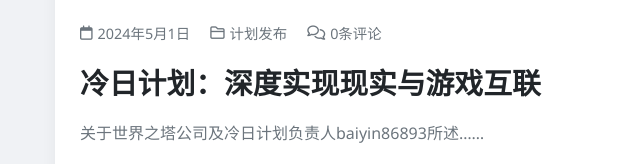
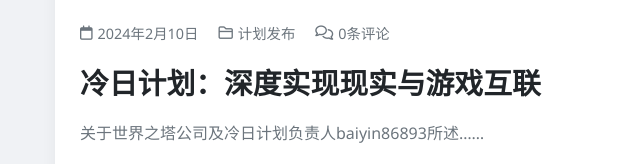
Before and after one commit to BlackCat123768/JJWwot.github.io, a plain HTML site: page index.html in a window 1280 px wide. Shown: the part 361-525 px from the top of the page, 0-640 px from the left. Drawn offline with Linux system fonts and the light colour scheme.

Commit message:
Update index.html

```diff
--- a/index.html
+++ b/index.html
@@ -505,7 +505,7 @@
                     </div>
                     <div class="article-content">
                         <div class="article-meta">
-                            <span><i class="far fa-calendar"></i> 2024年5月1日</span>
+                            <span><i class="far fa-calendar"></i> 2024年2月10日</span>
                             <span><i class="far fa-folder"></i> 计划发布</span>
                             <span><i class="far fa-comments"></i> 0条评论</span>
                         </div>
```
